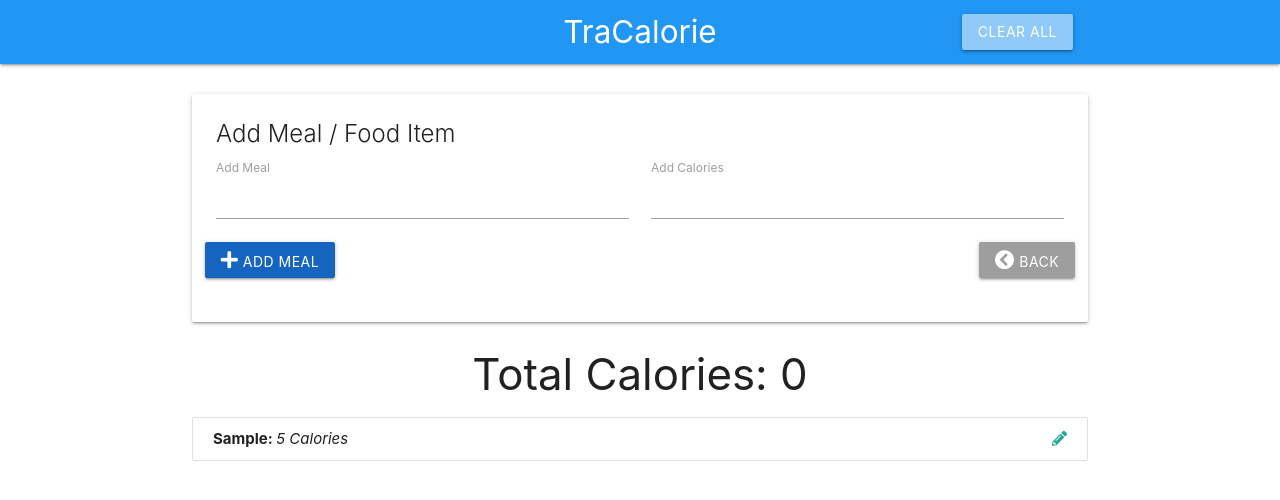
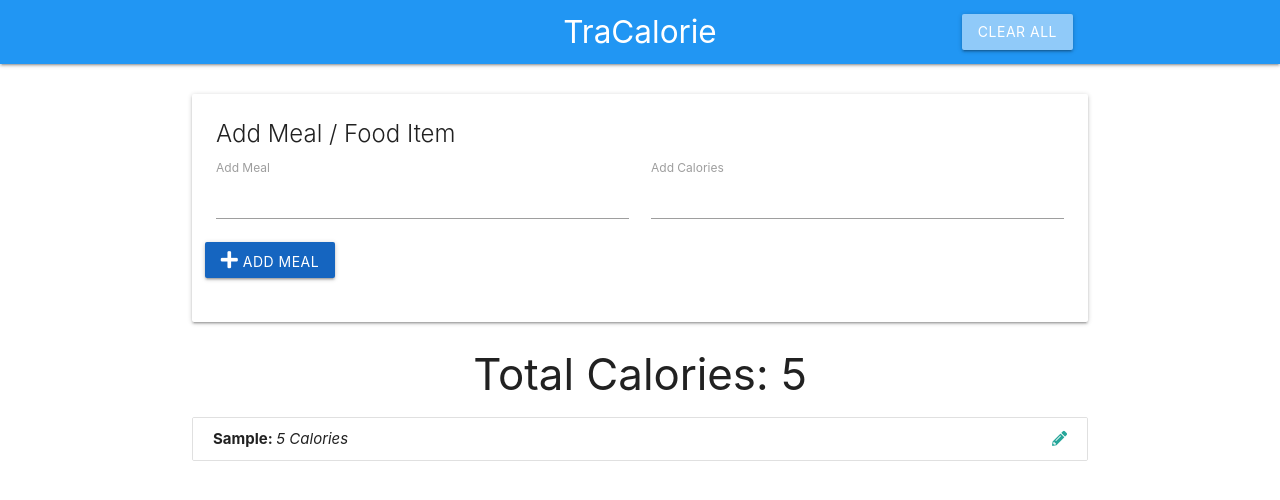
Before and after one commit to Yeasiin/TraCalorie, a plain HTML site: page index.html in a window 1280 px wide. Both pictures are taken after typing "Sample", "5" into the empty fields and a click on the button "ADD MEAL". Drawn offline with nearby package versions, Linux system fonts and the light colour scheme.

Commit message:
data Edit

```diff
--- a/app.js
+++ b/app.js
@@ -26,7 +26,6 @@ const itemCtrl = (function () {
       let ID;
 
       if (data.items.length > 0) {
-        // ID = data.items.length + 1;
         ID = data.items[data.items.length - 1].id + 1;
       } else {
         ID = 0;
@@ -38,6 +37,23 @@ const itemCtrl = (function () {
 
       return newItem;
     },
+    getItemById: function(id){
+      let found = null;
+      data.items.forEach(item =>{
+        if(item.id === id){
+          found = item;
+        }
+      });
+      return found;
+    },
+    getTotalCalories: function () {
+      let total = 0;
+      data.items.forEach((item) => {
+        total += item.calories;
+      });
+      data.totalCalories = total;
+      return data.totalCalories;
+    },
   };
 })();
 
@@ -45,8 +61,12 @@ const UICtrl = (function () {
   const UISelector = {
     listItem: "item-list",
     addBtn: ".add-btn",
+    updateBtn: ".update-btn",
+    deleteBtn: ".delete-btn",
+    backBtn: ".back-btn",
     nameInput: "item-name",
     calorieInput: "item-calories",
+    total: ".total-calories",
   };
 
   return {
@@ -84,6 +104,16 @@ const UICtrl = (function () {
       document.getElementById(UISelector.nameInput).value = "";
       document.getElementById(UISelector.calorieInput).value = "";
     },
+    clearEditState: function () {
+      UICtrl.clearInput();
+      document.querySelector(UISelector.deleteBtn).style.display = "none";
+      document.querySelector(UISelector.updateBtn).style.display = "none";
+      document.querySelector(UISelector.backBtn).style.display = "none";
+      document.querySelector(UISelector.addBtn).style.display = "block";
+    },
+    showTotalCalories: function (totalCalories) {
+      document.querySelector(UISelector.total).textContent = totalCalories;
+    },
     getSelector: function () {
       return UISelector;
     },
@@ -94,35 +124,57 @@ const App = (function (itemCtrl, UICtrl) {
   const loadEventListener = function () {
     const UISelector = UICtrl.getSelector();
 
-    document
-      .querySelector(UISelector.addBtn)
-      .addEventListener("click", itemAddSubmit);
-  };
-
-  function itemAddSubmit(e) {
+    document.querySelector(UISelector.addBtn).addEventListener("click", (e) => {
       const input = UICtrl.getInputValue();
-
       if (input.name !== "" && input.calorie !== "") {
         const newItem = itemCtrl.addItem(input.name, input.calorie);
         UICtrl.addListItem(newItem);
+        const totalCalories = itemCtrl.getTotalCalories();
+        UICtrl.showTotalCalories(totalCalories);
         UICtrl.clearInput();
-      console.log(newItem);
       } else {
         console.log("fuck You");
       }
+      e.preventDefault();
+    });
+    document
+      .querySelector(UISelector.backBtn)
+      .addEventListener("click", (e) => {
+        UICtrl.clearEditState();
+        console.log("hello");
+        e.preventDefault();
+      });
+
+    document
+      .getElementById(UISelector.listItem)
+      .addEventListener("click", (e) => {
+        if (e.target.classList.contains("edit-item")) {
+          const listId = e.target.parentElement.parentElement.id;
+          const listIdArr = listId.split("-");
+          const id = parseInt(listIdArr[1]);
+
+          const itemToEdit = itemCtrl.getItemById(id);
+
+          console.log(itemToEdit);
+        } else {
+          console.log("not Okay");
+        }
 
         e.preventDefault();
-    // console.log("hello");
-  }
+      });
+  };
 
   return {
     init: function () {
+      UICtrl.clearEditState();
       const items = itemCtrl.getItem();
       if (items.length < 1) {
         UICtrl.hideList();
       } else {
         UICtrl.populateItemList(items);
       }
+      const totalCalories = itemCtrl.getTotalCalories();
+      UICtrl.showTotalCalories(totalCalories);
       loadEventListener();
     },
   };
--- a/index.html
+++ b/index.html
@@ -53,12 +53,12 @@
               <button class="add-btn btn waves-effect blue darken-3">
                 <i class="fa fa-plus"></i> Add Meal
               </button>
-              <!-- <button class="update-btn btn waves-effect orange">
+              <button class="update-btn btn waves-effect orange">
                 <i class="far fa-edit"></i> Update Meal
               </button>
               <button class="delete-btn btn waves-effect red">
                 <i class="fas fa-times"></i> Delate Meal
-              </button> -->
+              </button>
               <button class="back-btn btn waves-effect grey right">
                 <i class="fa fa-chevron-circle-left"></i> Back
               </button>
```
Lines whose indentation alone changed are shown as unchanged.
